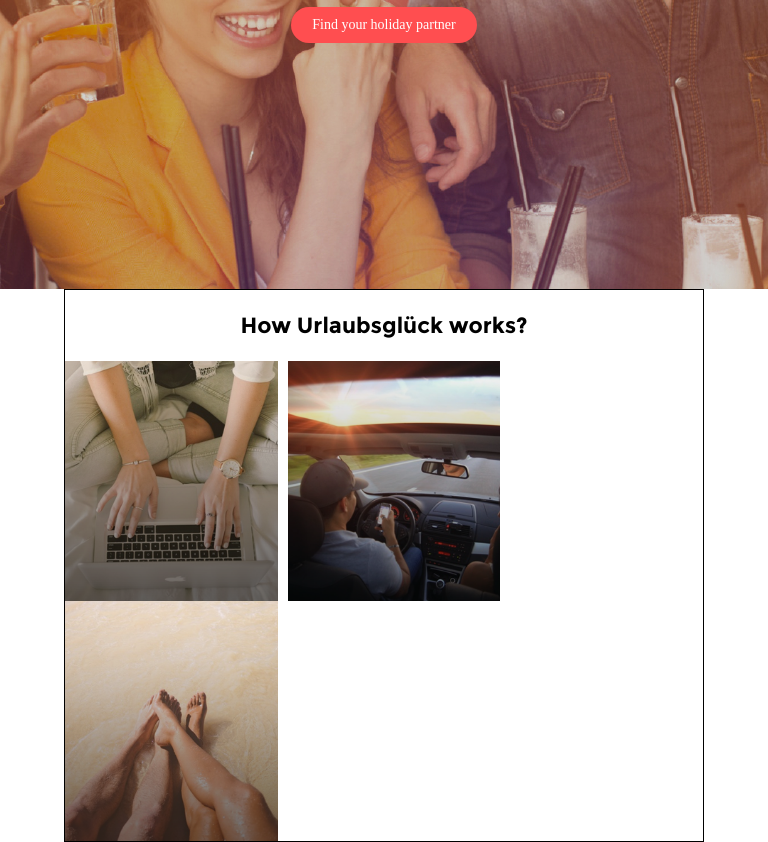
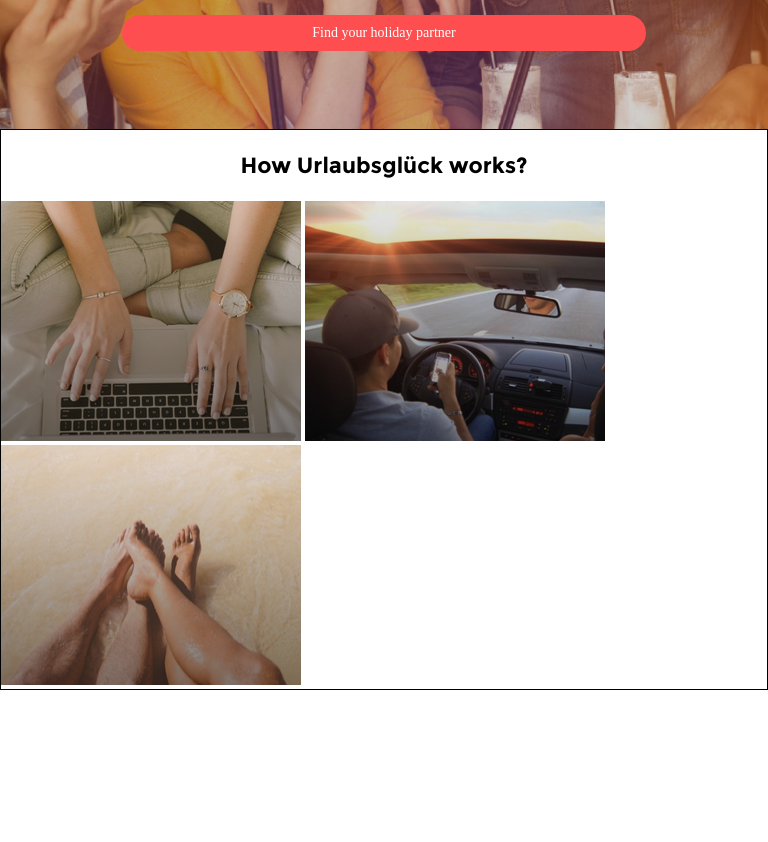
Before and after one commit to Agarkovsergey/BrainAcademy, a plain HTML site: page index.html in a window 768 px wide. Shown: the part 411-1253 px from the top of the page. After the commit the page ends 1101 px from the top, so only its background shows below. Drawn offline with Linux system fonts and the light colour scheme.

Commit message:
someIzmeneniya

```diff
--- a/index.html
+++ b/index.html
@@ -27,9 +27,9 @@
     </div>
     <section id="How_it_works" class="container">
         <h3 class="How_It_Works_title">How Urlaubsglück works?</h3>
-        <div class="first_picture col-lg-4 col-md-4 col-sm-12"></div>
-        <div class="second_picture col-lg-4 col-md-4 col-sm-12"></div>
-        <div class="third_picture col-lg-4 col-md-4 col-sm-12"></div>
+        <div class="first_picture"></div>
+        <div class="second_picture"></div>
+        <div class="third_picture"></div>
     </section>
 </body>
 </html>
--- a/styles/desktop.css
+++ b/styles/desktop.css
@@ -71,18 +71,21 @@
 }
 .first_picture{
     display: inline-block;
+    width: 300px;
     height: 400px;
     background: no-repeat center/cover url("../images/HIWL.png");
 
 }
 .second_picture{
-    margin: 0 20px;
+    margin: 0 15px;
     display: inline-block;
+    width: 300px;
     height: 400px;
     background: no-repeat center/cover url("../images/HIWC.png");
 }
 .third_picture{
     display: inline-block;
+    width: 300px;
     height: 400px;
     background: no-repeat center/cover url("../images/HIWR.png");
 }
--- a/styles/general.css
+++ b/styles/general.css
@@ -24,9 +24,9 @@ ul, li{
         width: auto;
     }
 }
-@media (min-width:690px) {
+@media (min-width:768px) {
     .container{
-        width: 640px;}
+        width: 768px;}
 }
 @media (min-width:1024px) {
     .container{
--- a/styles/mobile.css
+++ b/styles/mobile.css
@@ -1,4 +1,4 @@
-@media (min-width: 300px) and (max-width: 690px) {
+@media (min-width: 300px) and (max-width: 768px) {
     #promo{
         height: 540px;
     }
@@ -30,21 +30,24 @@
         padding: 10px;
         border-radius: 20px;
     }
-}
     .first_picture{
         display: inline-block;
+        width: 300px;
         height: 240px;
         background: no-repeat center/cover url("../images/HIWL.png");
 
     }
     .second_picture{
-    margin: 0 10px;
+        margin: 0px;
         display: inline-block;
+        width: 300px;
         height: 240px;
         background: no-repeat center/cover url("../images/HIWC.png");
     }
     .third_picture{
         display: inline-block;
+        width: 300px;
         height: 240px;
         background: no-repeat center/cover url("../images/HIWR.png");
     }
+}
--- a/styles/tablet.css
+++ b/styles/tablet.css
@@ -1,3 +1,22 @@
-@media (min-width: 690px) and (max-width: 1024px) {
+@media (min-width: 768px) and (max-width: 1024px) {
+    .first_picture{
+        display: inline-block;
+        width: 236px;
+        height: 400px;
+        background: no-repeat center/cover url("../images/HIWL.png");
 
+    }
+    .second_picture{
+        margin: 0px;
+        display: inline-block;
+        width: 236px;
+        height: 400px;
+        background: no-repeat center/cover url("../images/HIWC.png");
+    }
+    .third_picture{
+        display: inline-block;
+        width: 236px;
+        height: 400px;
+        background: no-repeat center/cover url("../images/HIWR.png");
+    }
 }
```
Lines whose indentation alone changed are shown as unchanged.
